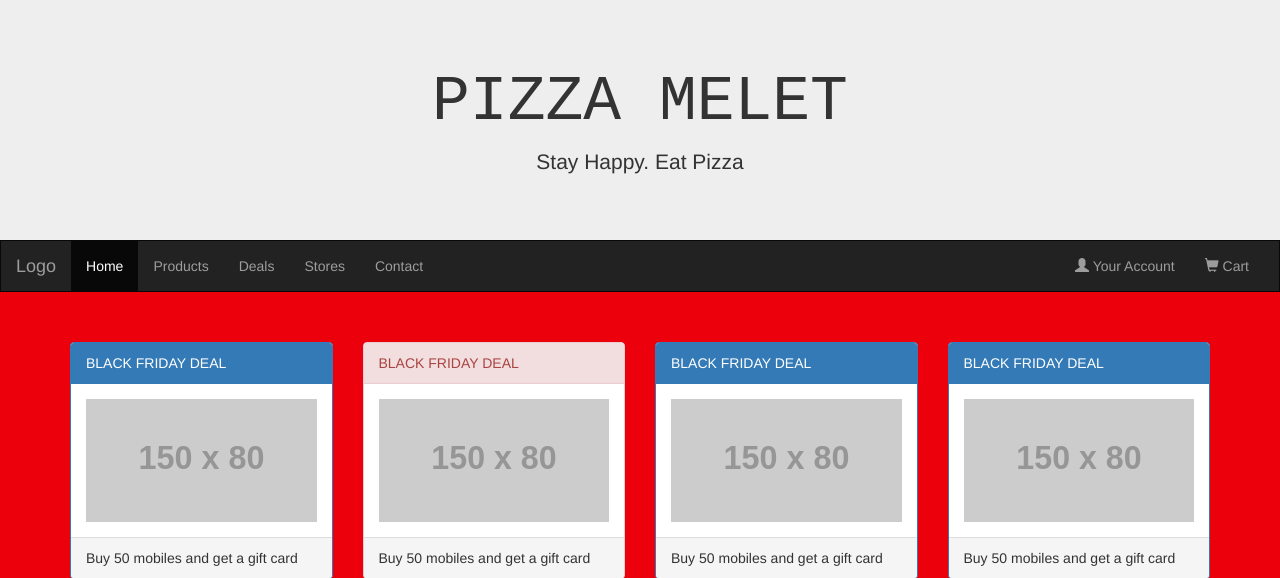
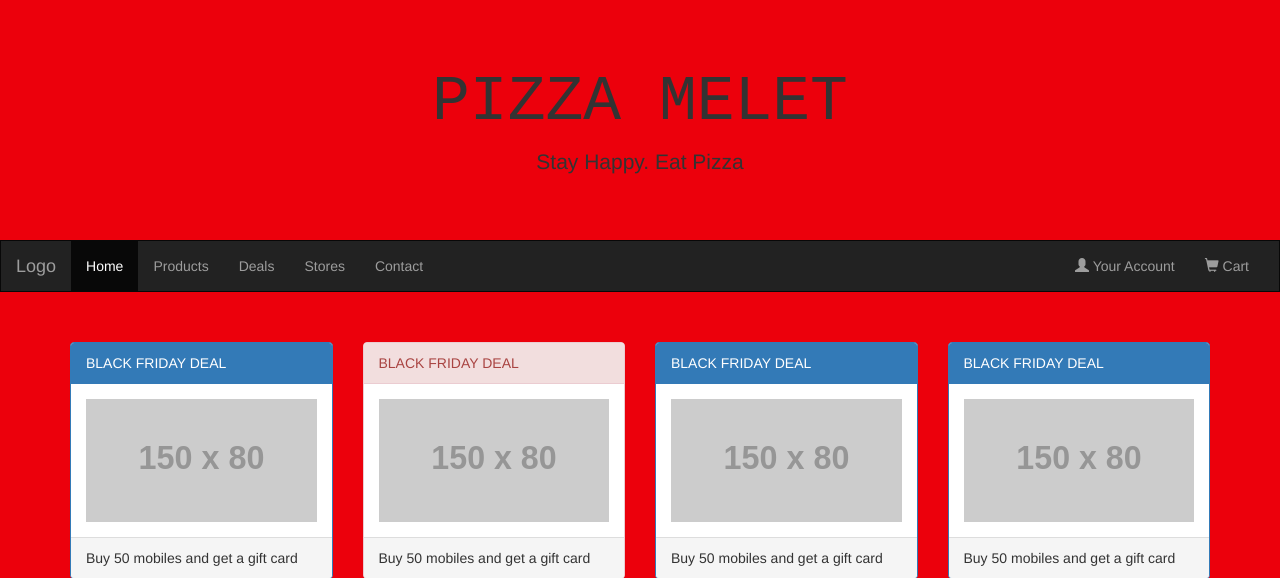
Before and after one commit to OJT-USeP/Task, a PHP site: page / in a window 1280 px wide. Shown: the top 578 px of the page. Run offline with PHP 8.4, Linux system fonts and the light colour scheme; grey boxes labelled with a size stand in for pictures from a placeholder-image service; some libraries are stand-ins or nearby versions.

Commit message:
Index color edited

```diff
--- a/index.php
+++ b/index.php
@@ -17,6 +17,7 @@
     /* Remove the jumbotron's default bottom margin */
      .jumbotron {
       margin-bottom: 0;
+      background-color: #ec000c;
     }
 
     /* Add a gray background color and some padding to the footer */
```
